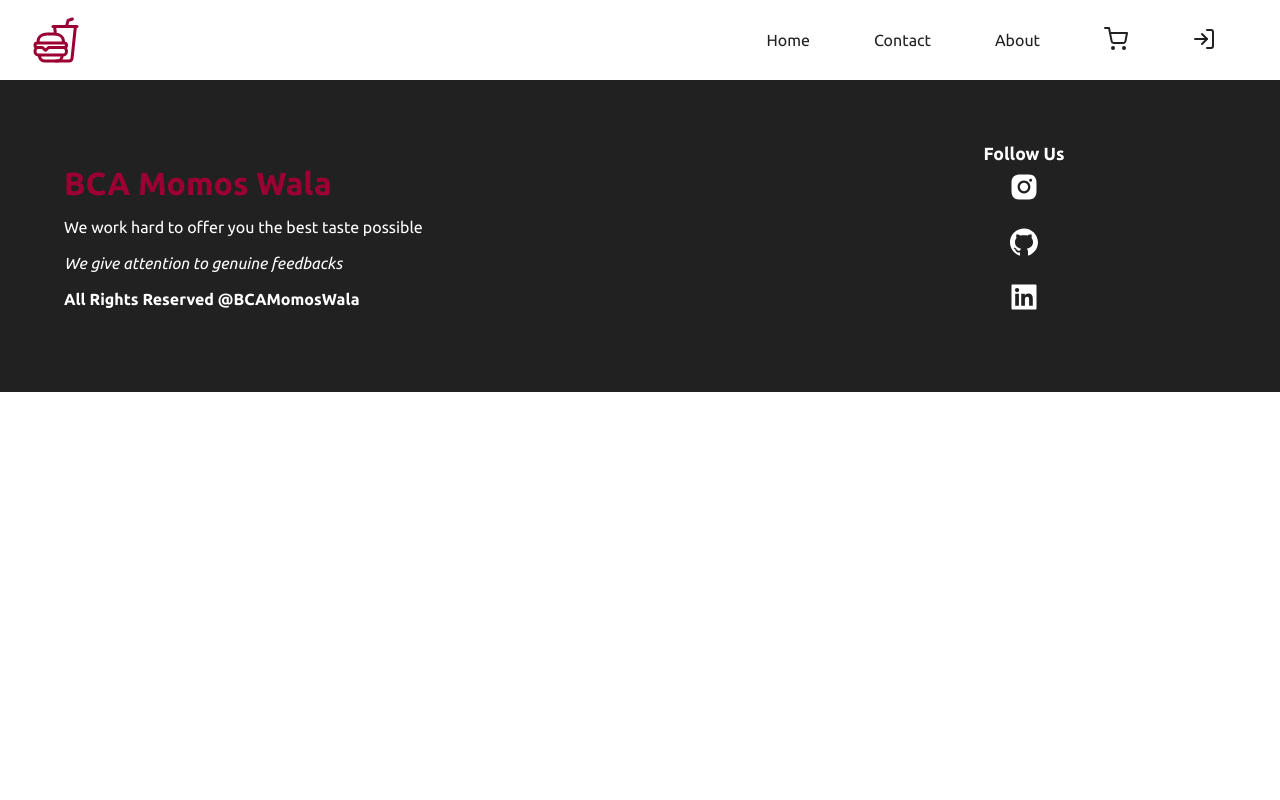
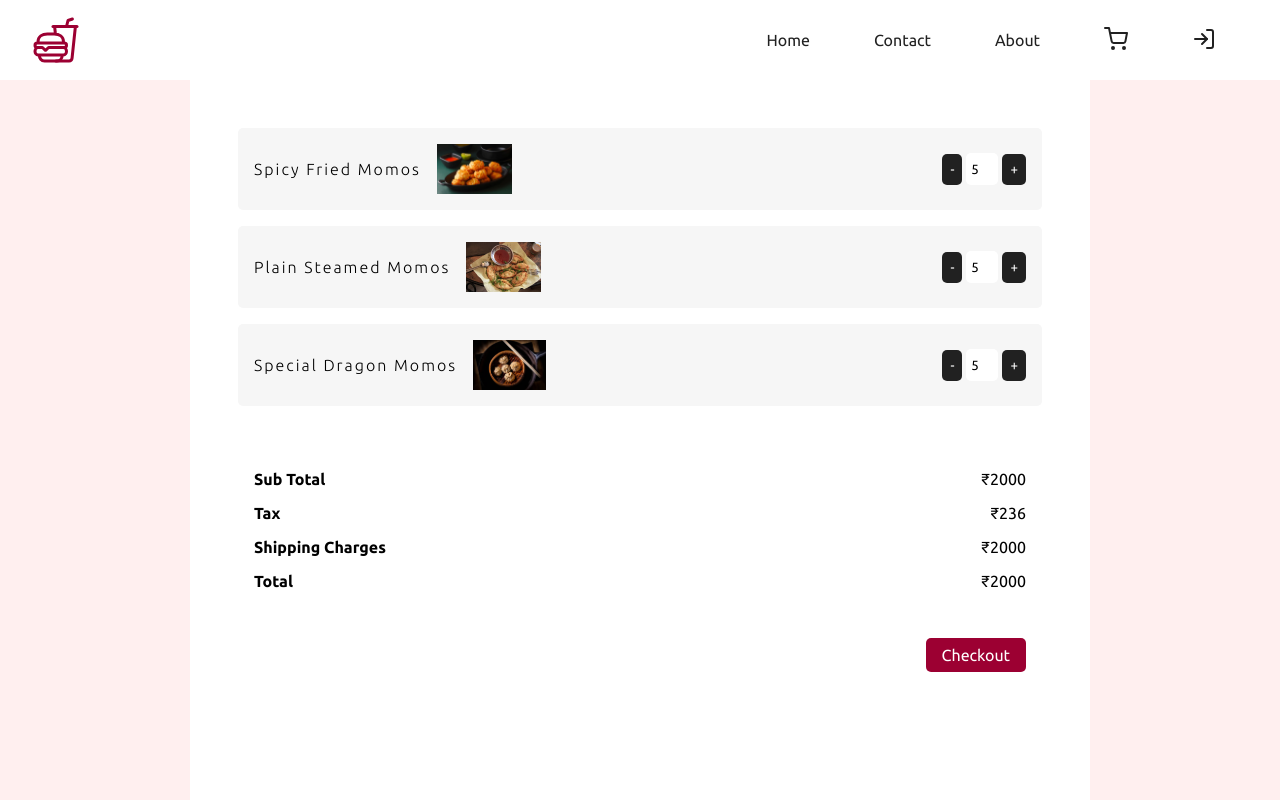
Before and after one commit to Priyanshu-Batham/BcaMomosWala-Frontend, a React (Create React App) app: page /cart in a window 1280 px wide. Shown: the top 800 px of the page. Built offline with nearby package versions, Linux system fonts and the light colour scheme.

Commit message:
shipping page completed

```diff
--- a/src/App.js
+++ b/src/App.js
@@ -4,6 +4,8 @@ import Home from "./components/home/Home";
 import Header from "./components/layout/Header";
 import Footer from './components/layout/Footer'
 import Contact from './components/contact/Contact';
+import Cart from './components/cart/Cart'
+import Shipping from './components/cart/Shipping';
 
 function App() {
   return (
@@ -12,6 +14,8 @@ function App() {
       <Routes>
         <Route path="/" element={<Home />} />
         <Route path="/contact" element={<Contact />} />
+        <Route path="/cart" element={<Cart />} />
+        <Route path="/shipping" element={<Shipping />} />
       </Routes>
       <Footer />
     </BrowserRouter>
--- /dev/null
+++ b/src/components/cart/Cart.jsx
@@ -0,0 +1,62 @@
+import React from "react";
+import "../../style/cart.scss";
+import CartItem from "./CartItem";
+import Momos1 from "../../assets/momos1.png";
+import Momos2 from "../../assets/momos2.png";
+import Momos3 from "../../assets/momos3.png";
+import { Link } from "react-router-dom";
+
+const Cart = () => {
+    const increment = (item) => {}
+    const decrement = (item) => {}
+
+  return (
+    <section className="cart">
+      <main>
+        <CartItem
+          value={5}
+          title="Spicy Fried Momos"
+          img={Momos1}
+          increment={()=>increment(1)}
+          decrement={()=>decrement(1)}
+        />
+        <CartItem
+          value={5}
+          title="Plain Steamed Momos"
+          img={Momos2}
+          increment={()=>increment(2)}
+          decrement={()=>decrement(2)}
+        />
+        <CartItem
+          value={5}
+          title="Special Dragon Momos"
+          img={Momos3}
+          increment={()=>increment(3)}
+          decrement={()=>decrement(3)}
+        />
+
+        <article>
+            <div>
+                <h4>Sub Total</h4>
+                <p>₹{2000}</p>
+            </div>
+            <div>
+                <h4>Tax</h4>
+                <p>₹{200 * 1.18}</p>
+            </div>
+            <div>
+                <h4>Shipping Charges</h4>
+                <p>₹{2000}</p>
+            </div>
+            <div>
+                <h4>Total</h4>
+                <p>₹{2000}</p>
+            </div>
+            <Link to='/shipping'>Checkout</Link>
+        </article>
+      </main>
+    </section>
+  );
+};
+
+export default Cart;
--- /dev/null
+++ b/src/components/cart/CartItem.jsx
@@ -0,0 +1,21 @@
+import React from 'react'
+import '../../style/cartItem.scss'
+
+const CartItem = ({value, title, img, increment, decrement}) => {
+  return (
+    <div className='cartItem'>
+      <div>
+        <h4>{title}</h4>
+        <img src={img} alt='item' />
+      </div>
+
+      <div>
+        <button onClick={decrement}>-</button>
+        <input type='number' readOnly value={value}/>
+        <button onClick={increment}>+</button>
+      </div>
+    </div>
+  )
+}
+
+export default CartItem
--- /dev/null
+++ b/src/components/cart/Shipping.jsx
@@ -0,0 +1,60 @@
+import React from "react";
+import "../../style/shipping.scss";
+import { Country, State } from "country-state-city";
+
+const Shipping = () => {
+  return (
+    <section className="shipping">
+      <main>
+        <h1>Shipping Details</h1>
+        <form>
+
+            {/* House No */}
+          <div>
+            <label htmlFor="house">House No</label>
+            <input type="text" placeholder="Enter House No" name="house" />
+          </div>
+
+          {/* Country */}
+          <div>
+            <label htmlFor="country">Country</label>
+            <select>
+              <option value="">Country</option>
+              {Country &&
+                Country.getAllCountries().map((i) => (
+                  <option value={i.isoCode} key={i.isoCode}>
+                    {i.name}
+                  </option>
+                ))}
+            </select>
+          </div>
+
+          {/* State */}
+          <div>
+            <label htmlFor="state">State</label>
+            <select>
+              <option value="">State</option>
+              {State &&
+                State.getStatesOfCountry('IN').map((i) => (
+                  <option value={i.isoCode} key={i.isoCode}>
+                    {i.name}
+                  </option>
+                ))}
+            </select>
+          </div>
+          <div>
+            <label htmlFor="pincode">Pincode</label>
+            <input type="number" placeholder="Enter Pincode" name="pincode" />
+          </div>
+          <div>
+            <label htmlFor="phone">Phone No</label>
+            <input type="number" placeholder="Enter Phone No" name="phone" />
+          </div>
+          <button>Confirm Order</button>
+        </form>
+      </main>
+    </section>
+  );
+};
+
+export default Shipping;
--- a/src/components/contact/Contact.jsx
+++ b/src/components/contact/Contact.jsx
@@ -1,10 +1,17 @@
 import React from 'react'
+import '../../style/contact.scss'
 
 const Contact = () => {
   return (
-    <div>
-      contact
-    </div>
+    <section className='contact'>
+      <form>
+        <h2>Contact Us</h2>
+        <input type='text' placeholder='Name' required />
+        <input type='email' placeholder='Email' required />
+        <textarea placeholder='Message...' cols='30' rows='10'/>
+        <button type='submit'>Send</button>
+        </form>
+    </section>
   )
 }
 
--- a/src/style/app.scss
+++ b/src/style/app.scss
@@ -1,4 +1,4 @@
-@import url('https://fonts.googleapis.com/css2?family=Ubuntu:ital,wght@0,300;0,400;0,500;0,700;1,300;1,400;1,500;1,700&display=swap');
+@import url('https://fonts.googleapis.com/css2?family=Roboto:ital,wght@0,100;0,300;0,400;0,500;0,700;0,900;1,100;1,300;1,400;1,500;1,700;1,900&family=Ubuntu:ital,wght@0,300;0,400;0,500;0,700;1,300;1,400;1,500;1,700&display=swap');
 
 *{
     margin: 0;
--- /dev/null
+++ b/src/style/cart.scss
@@ -0,0 +1,48 @@
+@import "colors";
+
+.cart {
+  height: 100vh;
+  background-color: $pink;
+
+  > main {
+    height: 100%;
+    background-color: white;
+    max-width: 900px;
+    margin: auto;
+    padding: 2rem;
+
+    > article {
+      padding: 2rem;
+
+      > div {
+        display: flex;
+        justify-content: space-between;
+        margin: 1rem 0;
+      }
+
+      > a{
+        background-color: $red;
+        color: white;
+        padding: 0.5rem 1rem;
+        border-radius: 5px;
+        text-align: center;
+        margin-top: 2rem;
+        float: right;
+      }
+    }
+  }
+}
+
+@media screen and (max-width: 600px){
+    .cart{
+        >main{
+            padding: 0;
+        }
+    }
+
+    .cart>main>article>a{
+        float: none;
+        width: 100%;
+        display: block;
+    }
+}
--- /dev/null
+++ b/src/style/cartItem.scss
@@ -0,0 +1,58 @@
+@import "colors";
+
+.cartItem {
+  display: flex;
+  align-items: center;
+  background-color: rgb(246, 246, 246);
+  margin: 1rem;
+  justify-content: space-between;
+  padding: 1rem;
+  border-radius: 5px;
+
+  > div {
+    display: flex;
+    align-items: center;
+
+    > h4 {
+      font-weight: 200;
+      letter-spacing: 2px;
+    }
+
+    > img {
+      height: 50px;
+      margin: 0 1rem;
+    }
+
+    > input {
+      text-align: center;
+      width: 2rem;
+      height: 2rem;
+      border: none;
+      margin: 0.25rem;
+      outline: none;
+      border-radius: 5px;
+    }
+
+    > button {
+      cursor: pointer;
+      border: none;
+      background-color: $dark;
+      padding: 0.5rem;
+      color: white;
+      border-radius: 5px;
+    }
+  }
+}
+
+@media screen and (max-width: 600px) {
+  .cartItem > div {
+    > h4 {
+      width: 90px;
+      word-wrap: break-word;
+    }
+
+    > img{
+        margin: 0;
+    }
+  }
+}
--- /dev/null
+++ b/src/style/contact.scss
@@ -0,0 +1,67 @@
+@import 'colors';
+
+.contact{
+    height: 100vh;
+    background-image: url('../assets/bg.png');
+    background-repeat: no-repeat;
+    background-size: cover;
+    display: flex;
+    align-items: center;
+    justify-content: center;
+
+    > form{
+        display: flex;
+        flex-direction: column;
+        align-items: center;
+        justify-content: center;
+        background-color: white;
+        padding: 2rem;
+        width: 40%;
+        height: 80%;
+        border: 5px solid $red;
+        border-radius: 50% 0 50% 0;
+
+        >h2 {
+            font-size: 1.5rem;
+            text-transform: uppercase;
+            font-family: Roboto;
+            margin: 2rem 0;
+        }
+
+        > input, textarea, button{
+            outline: 2px solid $red;
+            padding: 1rem;
+            width: 60%;
+            border: 1px solid rgb(202, 202, 202);
+            margin: 0.5rem;
+            border-radius: 10px;
+        }
+
+        > button{
+            background-color: $red;
+            color: white;
+            border: none;
+            cursor: pointer;
+            font-size: 1rem;
+            &:hover{
+                background-color: $darkRed;
+            }
+        }
+    }
+}
+
+@media screen and (max-width: 600px) {
+    .contact{
+        >form{
+            width: 90%;
+            height: 70%;
+            border-radius: 20% 0 20% 0;
+
+            > input, textarea, button{
+                width: 90%;
+            }
+        }
+
+
+    }
+}
--- /dev/null
+++ b/src/style/shipping.scss
@@ -0,0 +1,83 @@
+@import "colors";
+
+.shipping {
+  background-color: $pink;
+  height: 100vh;
+
+  > main {
+    height: 100%;
+    background-color: white;
+    max-width: 900px;
+    margin: auto;
+    padding: 2rem;
+
+    > h1 {
+      text-transform: uppercase;
+      text-align: center;
+      margin: 3rem;
+      font: 100 3rem "Roboto";
+    }
+
+    > form {
+      display: flex;
+      flex-direction: column;
+      align-items: center;
+
+      > div {
+        display: flex;
+        align-items: center;
+        justify-content: space-between;
+        width: 70%;
+
+        > label {
+          white-space: nowrap;
+        }
+
+        > input,
+        > select {
+          padding: 0.5rem 1rem;
+          width: 450px;
+          outline: none;
+          border: 1px solid rgba(0, 0, 0, 0.172);
+          border-radius: 5px;
+          margin: 1rem 0;
+          font-size: 1rem;
+        }
+      }
+      > button {
+        background-color: $red;
+        color: white;
+        border: none;
+        padding: 0.5rem 1rem;
+        border-radius: 5px;
+        margin: 1rem;
+        text-align: center;
+        cursor: pointer;
+        font-size: 1.1rem;
+      }
+    }
+  }
+}
+
+
+@media screen and (max-width: 600px) {
+    .shipping{
+        > main{
+            > h1{
+                margin: 1rem;
+            }
+            > form{
+                > div{
+                    width: 100%;
+                    >input, > select{
+                        width: 60%;
+                    }
+                }
+
+                >button{
+                    width: 100%;
+                }
+            }
+        }
+    }
+}
```
Also changed, not shown: src/assets/bg.png (added), timestamp.txt.
